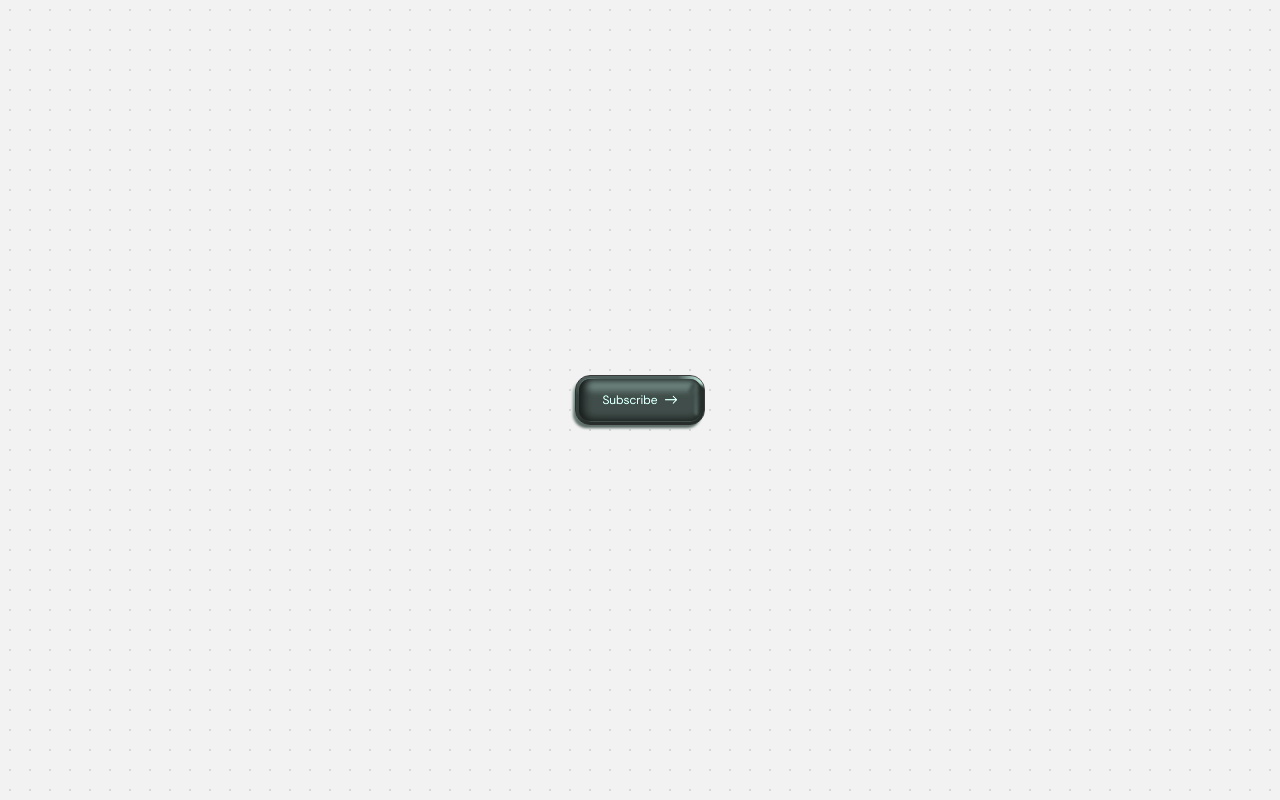
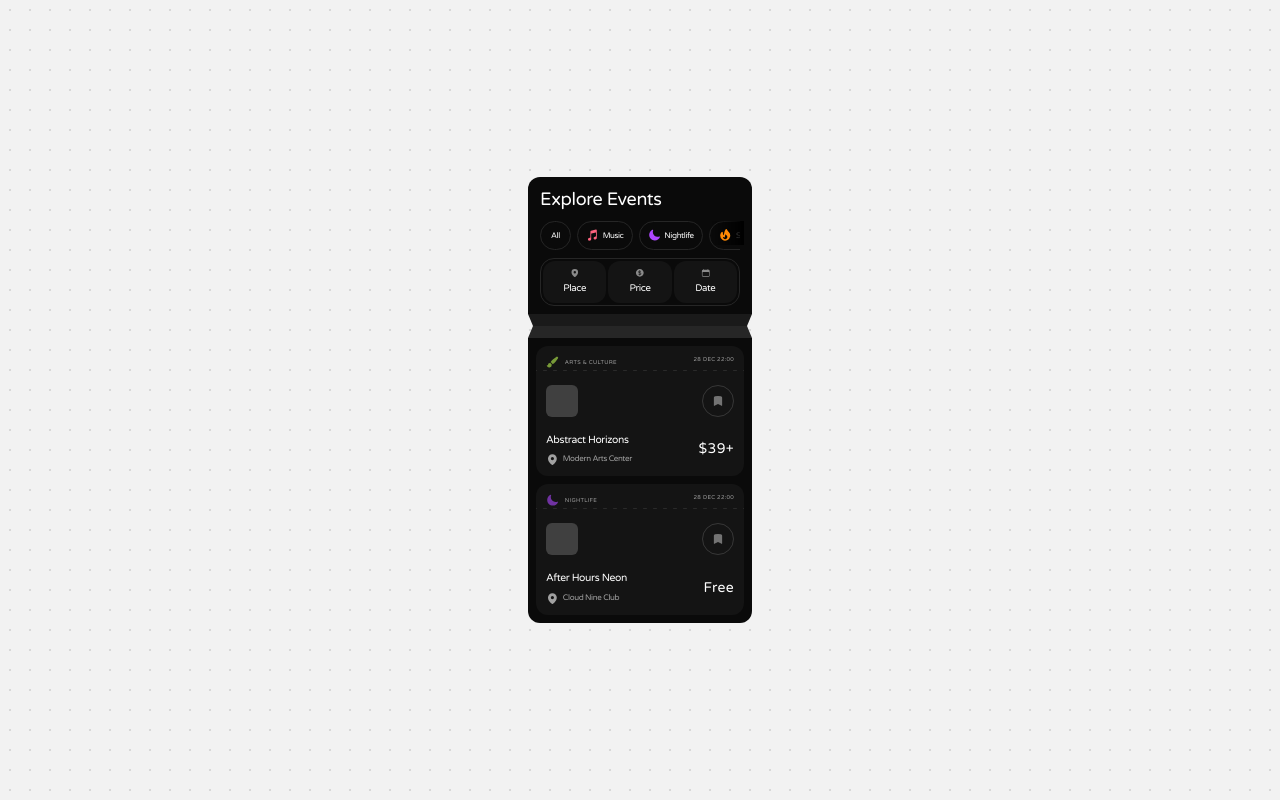
Before and after one commit to p4nthera115/random-components, a Next.js app: page / in a window 1280 px wide. Built offline with nearby package versions, Linux system fonts and the light colour scheme.

Commit message:
new component needs images (maybe)

```diff
--- a/app/layout.tsx
+++ b/app/layout.tsx
@@ -18,7 +18,7 @@ export default function RootLayout({
 }>) {
   return (
     <html lang="en">
-      <body className={dmSans.className + ` h-dvh w-dvh overflow-hidden`}>
+      <body className={varelaRound.className + ` h-dvh w-dvh overflow-hidden`}>
         {children}
       </body>
     </html>
--- a/app/page.tsx
+++ b/app/page.tsx
@@ -31,6 +31,7 @@ import DarkModeButton from "@/components/Dailies/DarkModeButton";
 import VerificationCode from "../components/Dailies/VerificationCode";
 import NewGradients, { BallGradient } from "@/components/Dailies/NewGradients";
 import DesignJoyButton from "@/components/Dailies/DesignJoyButton";
+import EventsComponent from "@/components/Dailies/EventsComponent";
 
 export default function Home() {
   return (
@@ -70,7 +71,8 @@ export default function Home() {
         {/* <GlassButtonDarker /> */}
         {/* <NewGradients /> */}
         {/* <BallGradient /> */}
-        <DesignJoyButton />
+        {/* <DesignJoyButton /> */}
+        <EventsComponent />
       </div>
     </div>
   );
--- /dev/null
+++ b/components/Dailies/EventsComponent.tsx
@@ -0,0 +1,126 @@
+"use client"
+
+import { useState } from "react"
+import { IconType } from "react-icons";
+import { IoMusicalNotes } from "react-icons/io5";
+import { HiMoon, HiMapPin, HiCurrencyDollar, HiCalendar, HiMiniPaintBrush, HiBookmark } from "react-icons/hi2";
+import { HiFire } from "react-icons/hi";
+
+export default function EventsComponent() {
+  const [active, setActive] = useState("")
+
+  type Tab = {
+    name: string;
+    icon?: IconType;
+    style?: string;
+  }
+
+  const tabs: Tab[] = [
+    { name: 'All', },
+    { name: 'Music', icon: IoMusicalNotes, style: "text-[0.8rem] translate-y-[-0.3px] text-rose-400" },
+    { name: 'Nightlife', icon: HiMoon, style: "text-[0.8rem] translate-y-[-0.2px] text-purple-500" },
+    { name: 'Sports', icon: HiFire, style: "text-[0.9rem] translate-y-[-0.3px] text-orange-400" },
+  ]
+
+  const buttons: Tab[] = [
+    { name: "Place", icon: HiMapPin },
+    { name: "Price", icon: HiCurrencyDollar },
+    { name: "Date", icon: HiCalendar },
+  ]
+
+  const tabStyle = "rounded-full border-[0.5px] border-neutral-800 snap-start py-1.5 px-2 flex flex-row gap-1 justify-center items-center"
+  const activeTabStyle = tabStyle + " bg-white text-black transition duration-300"
+
+
+  return (
+    <article className="flex flex-col w-56 text-white font-medium tracking-tight">
+      <section className="relative w-full bg-neutral-950 rounded-t-xl p-3 py-2 flex flex-col gap-2">
+        <h1 className="text-lg">Explore Events</h1>
+
+        <div className="flex flex-row gap-1.5 text-[0.5rem] overflow-x-auto whitespace-nowrap scroll-smooth scroll-snap-x snap-mandatory">
+          <div className="absolute right-2 flex bg-linear-to-l from-black to-transparent h-6 w-8  border-red-500 pointer-events-none"></div>
+          <button
+            key={tabs[0].name}
+            onClick={() => setActive(tabs[0].name)}
+            className={
+              active !== tabs[0].name ? tabStyle + " px-2.5" : activeTabStyle + " px-2.5"}
+          >
+            {tabs[0].name}
+          </button>
+          {tabs.slice(1).map((tab) =>
+            <button
+              key={tab.name}
+              onClick={() => setActive(tab.name)}
+              className={
+                active !== tab.name ? tabStyle : activeTabStyle}
+            >
+              {tab.icon && <tab.icon className={tab.style} />}
+              {tab.name}
+            </button>
+          )}
+        </div>
+
+        <div className="h-12 border-[0.5px] border-neutral-800 rounded-[14px] flex flex-row gap-0.5 p-[2px]">
+          {buttons.map((button) =>
+            <button key={button.name} role="button" className="cursor-pointer h-full w-full rounded-xl bg-[#141414] hover:bg-neutral-800/60 transition flex flex-col gap-1 justify-center items-center text-[0.6rem]">
+              {button.icon && <button.icon className="opacity-50" />}
+              {button.name}
+            </button>
+          )}
+        </div>
+      </section>
+
+      <div className="w-full h-0 border-t-12 border-x-5 border-b-0 border-transparent border-t-[#1a1a1a] mx-auto"></div>
+      <div className="w-full h-0 border-b-12 border-x-5 border-t-0 border-transparent border-b-neutral-800 mx-auto"></div>
+
+      <section className="w-full bg-neutral-950 rounded-b-xl p-2 flex flex-col gap-2">
+        <Card tag="arts & culture" icon={HiMiniPaintBrush} color="text-lime-300" title="Abstract Horizons" location="Modern Arts Center" price="$39+" />
+        <Card tag="nightlife" icon={HiMoon} color="text-purple-500" title="After Hours Neon" location="Cloud Nine Club" price="Free" />
+      </section>
+    </article>
+  )
+}
+
+interface CardProps {
+  tag: string;
+  icon: IconType;
+  color: string;
+  title: string;
+  location: string;
+  price: string;
+}
+
+function Card({ tag, icon: Icon, color, title, location, price }: CardProps) {
+  return (
+    <div className="relative w-full flex rounded-xl bg-[#141414] p-2.5 flex-col gap-4 overflow-hidden">
+
+      <div className="flex justify-between text-[0.35rem] tracking-wider opacity-60">
+        <p><Icon className={`text-[0.8rem] inline-block mr-1.5 ${color}`} />{tag.toUpperCase()}</p>
+        <p>28 DEC 22:00</p>
+      </div>
+
+      <div className="absolute top-6 left-0 flex flex-row gap-1.5 -translate-x-[3px]">
+        {[...Array(29)].map((_, i) => (
+          <div
+            className={`flex h-[1px] w-[4px] bg-neutral-700/50 rounded-full`}
+          ></div>
+        ))}
+      </div>
+
+      <div className="flex justify-between items-center">
+        <div className="size-8 rounded-md bg-neutral-700"></div>
+        <button className="cursor-pointer size-8 rounded-full border-[0.5px] border-neutral-700/80 flex justify-center items-center ">
+          <HiBookmark className="size-3 text-neutral-500" />
+        </button>
+      </div>
+
+      <div className="flex justify-between items-center">
+        <div className="flex flex-col gap-1.5">
+          <p className="text-[0.65rem]">{title}</p>
+          <p className="text-[0.5rem] tracking opacity-60"><HiMapPin className="inline-block mr-1 text-[0.8rem]" />{location}</p>
+        </div>
+        <p className="tracking-wide">{price}</p>
+      </div>
+    </div>
+  )
+}
```
